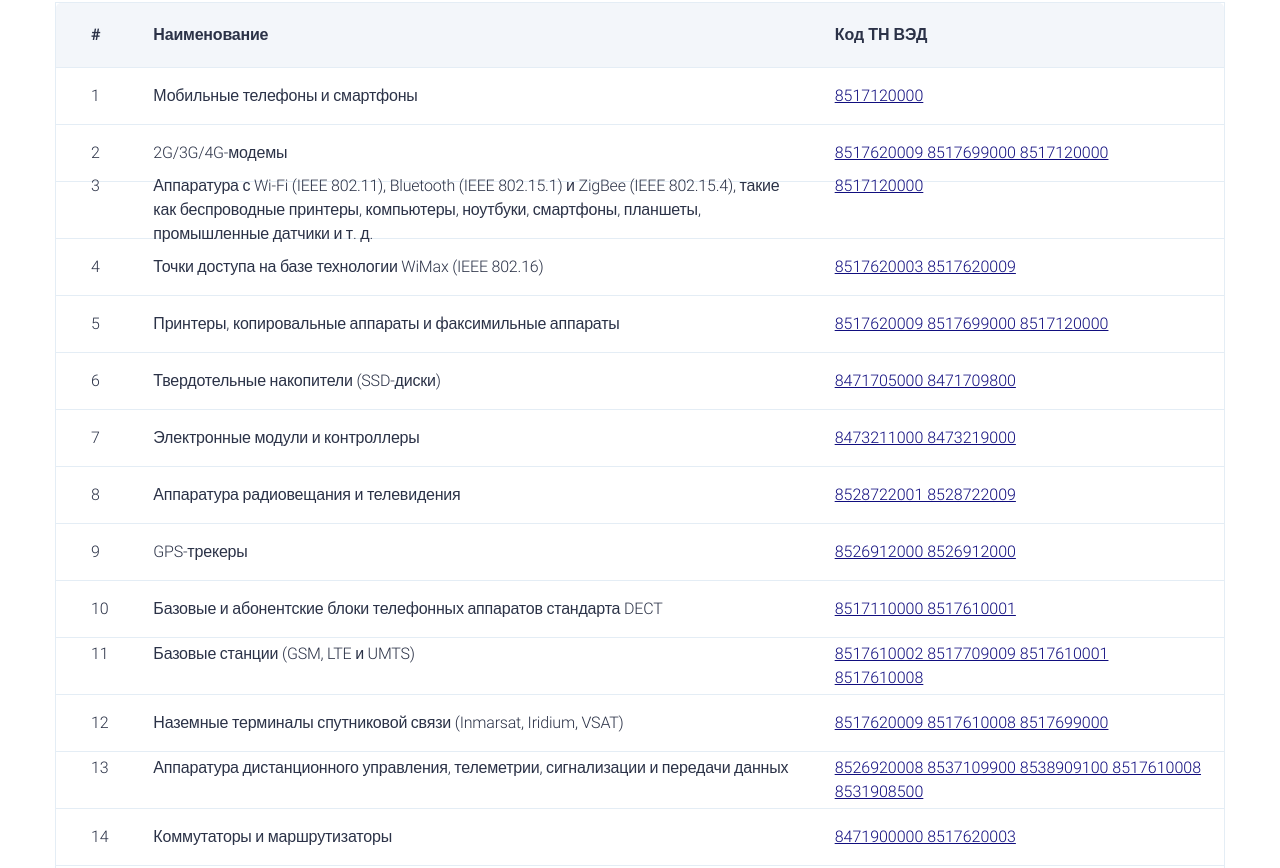
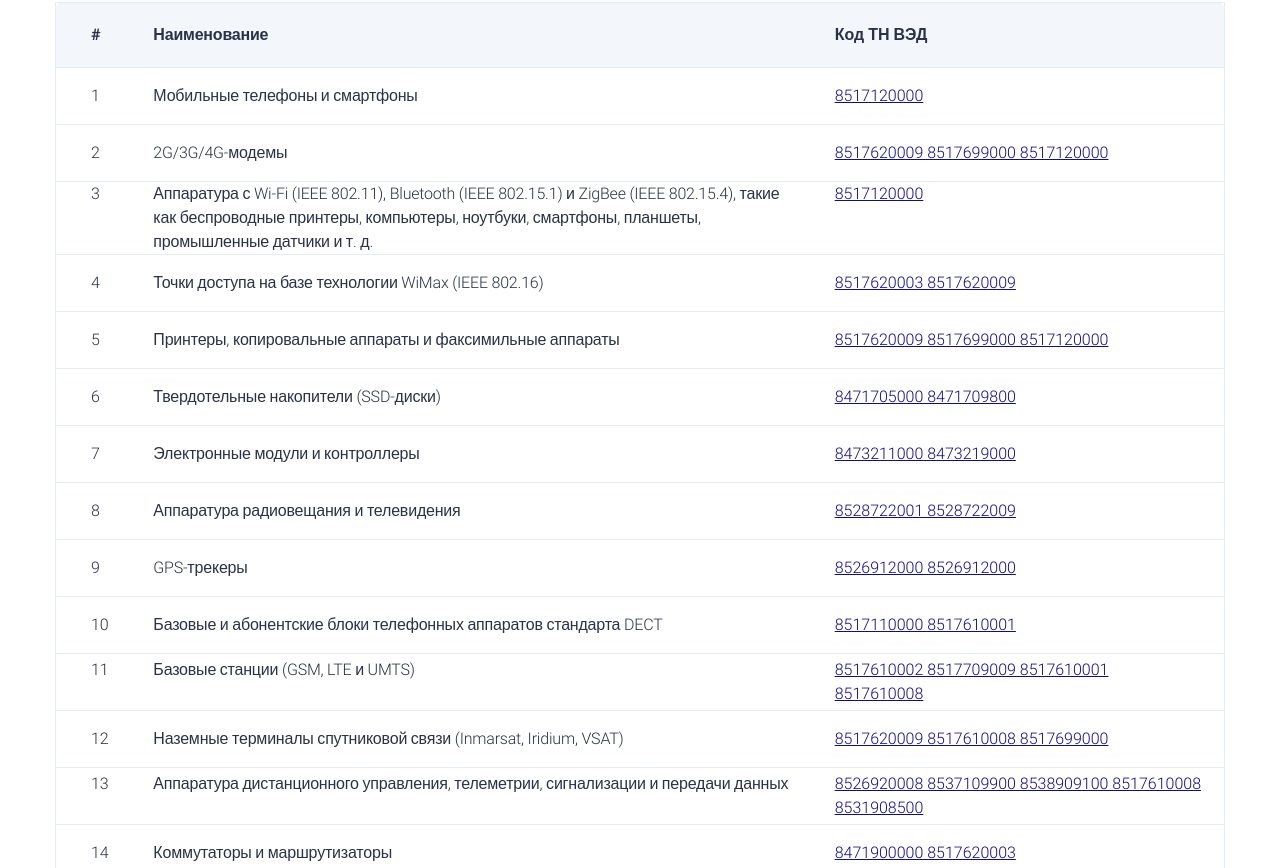
Before and after one commit to soncedar444/soncedar444.github.io, a plain HTML site: page index.html in a window 1280 px wide. Shown: the part 3779-4647 px from the top of the page. Drawn offline with Linux system fonts and the light colour scheme.

Commit message:
third commit

```diff
--- a/src/css/evgen.css
+++ b/src/css/evgen.css
@@ -433,7 +433,7 @@ header {
     display: grid;
     grid-template-columns: 1fr 7fr 4fr;
     align-content: center;
-    height: 57px;
+    min-height: 57px;
     border-bottom: 1px solid #E4EDF5;
     }
 
```
